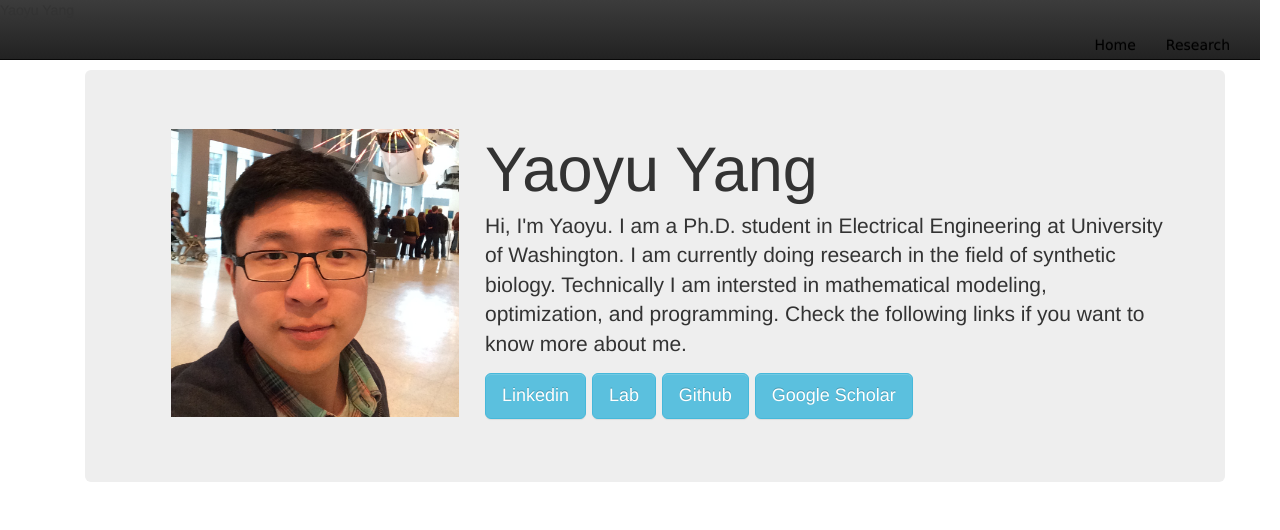
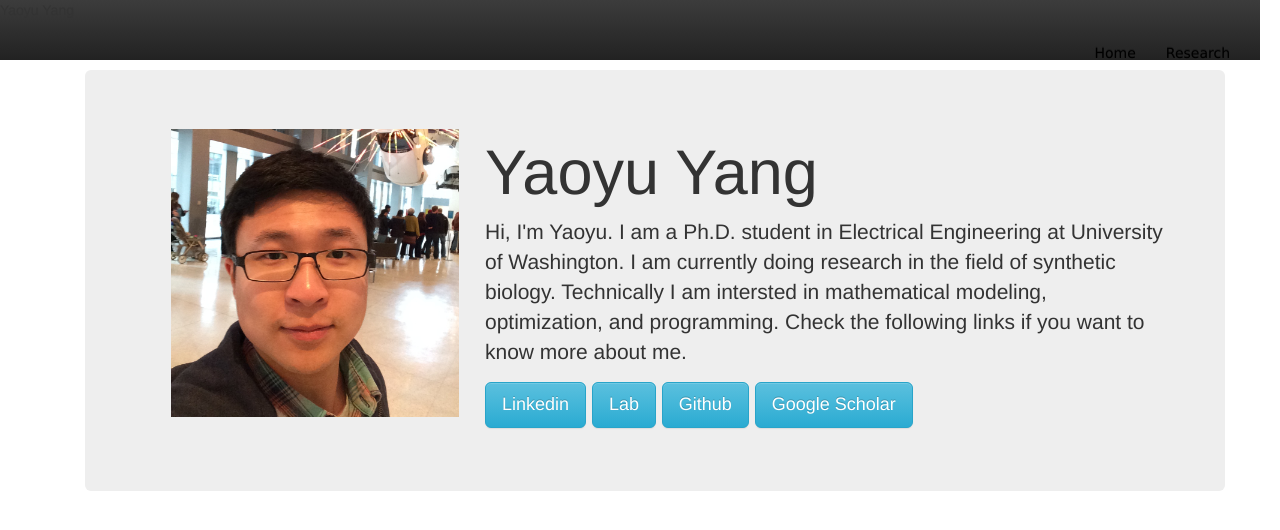
Before and after one commit to yaoyuyang/yaoyuyang.github.io, a Jekyll site: the page built from index.html, in a window 1280 px wide. Shown: the top 530 px of the page. Built offline with Jekyll 4.4.1, drawn with Linux system fonts in a browser that asks for light colours.

Commit message:
Update default.html

```diff
--- a/_layouts/default.html
+++ b/_layouts/default.html
@@ -13,7 +13,6 @@
 
     <!-- Custom styles for this template -->
     <link href="/css/theme.css" rel="stylesheet">
-    <link href="/css/bootstrap.css" rel="stylesheet">
 
   </head>
 
```
